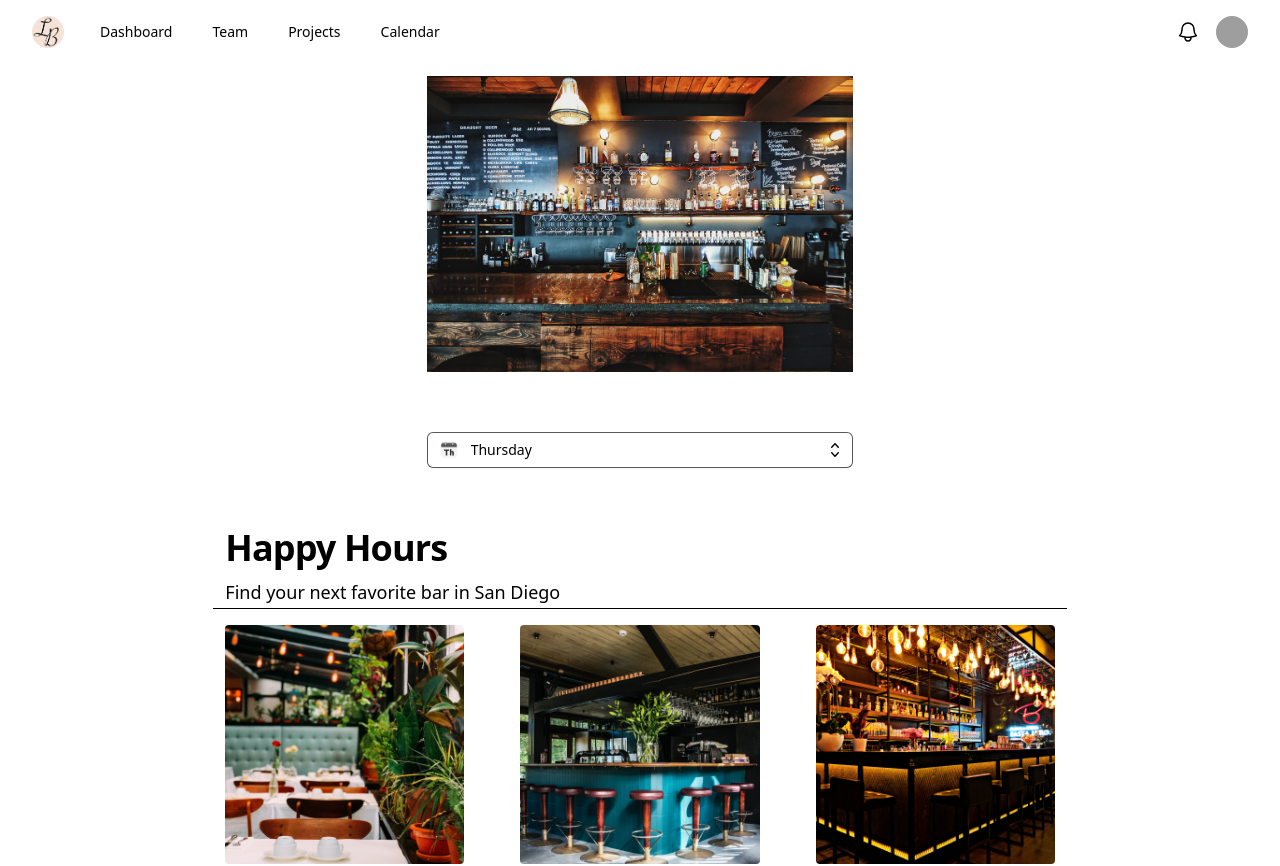
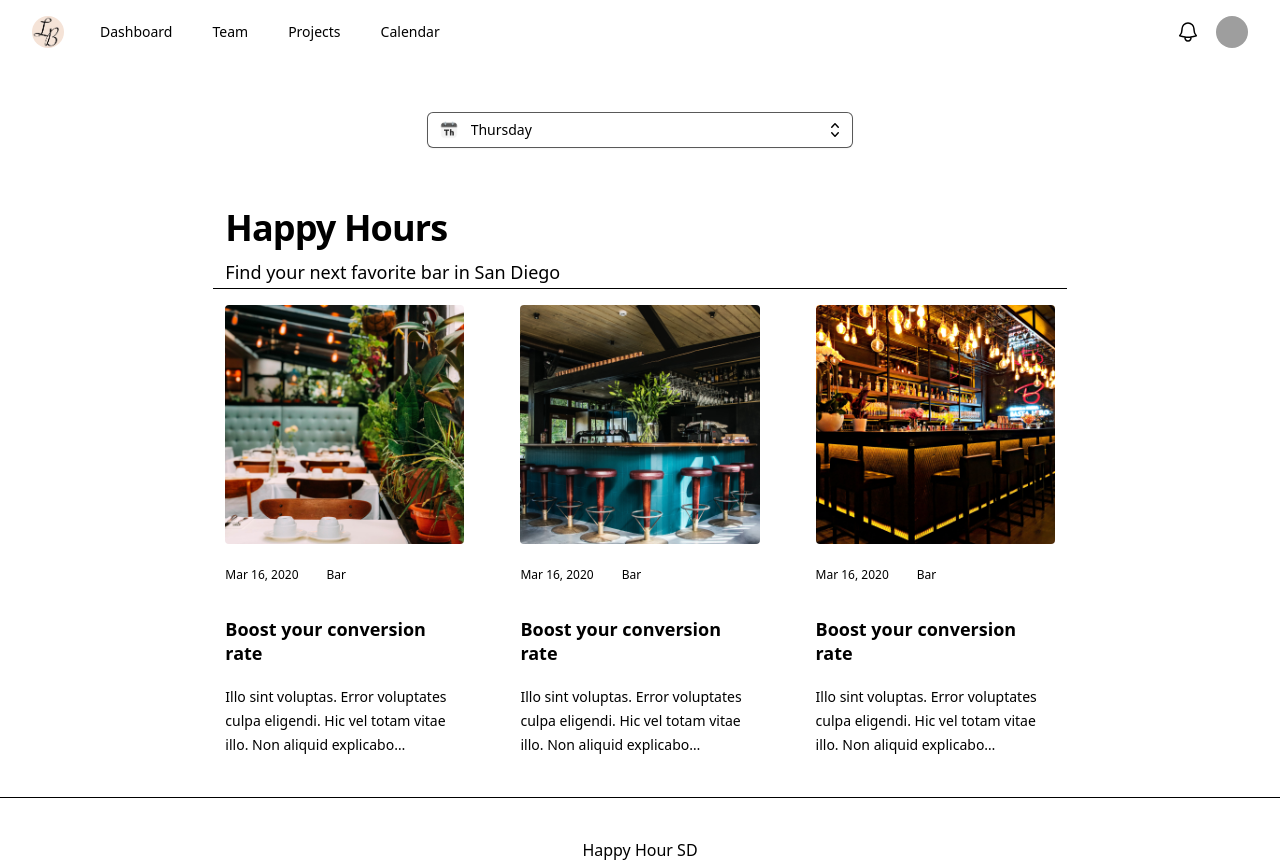
Before and after one commit to lollyca/happyhourhippo, a Next.js app: page / in a window 1280 px wide. Shown: the top 866 px of the page. Built offline with nearby package versions, Linux system fonts and the light colour scheme; grey boxes are pictures that could not be loaded.

Commit message:
is it working?

```diff
--- a/app/page.tsx
+++ b/app/page.tsx
@@ -9,8 +9,8 @@ export default function Home() {
       {/* --------------------------------------------MAIN-------------------------------------------------- */}
       <div className="grid grid-cols-1 col-span-8">
 
-        <div className=" flex justify-center">
-          <Highlight />
+        <div className="flex justify-center">
+          {/* <Highlight /> */}
         </div>
 
         <div className="flex justify-center">
```
